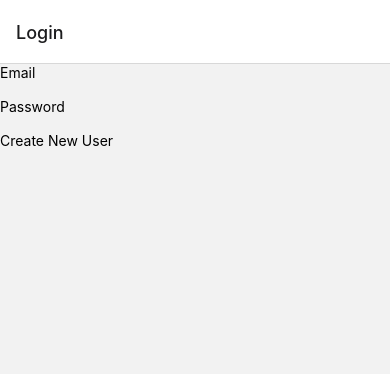
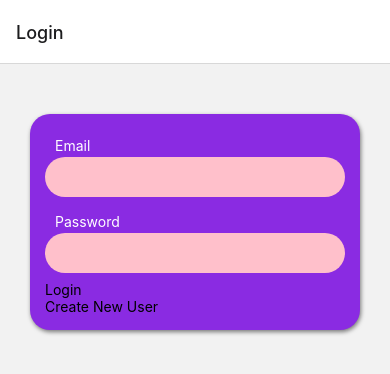
Before and after one commit to sabata06/reactNative-Firebase-Auth-App, a React Native app: screen /Login in a window 390 px wide. Shown: the top 374 px of the page. Built offline with nearby package versions, Linux system fonts and the light colour scheme.

Commit message:
login form styled

```diff
--- a/components/AuthContent.jsx
+++ b/components/AuthContent.jsx
@@ -5,7 +5,7 @@ import ButtonWhite from './ButtonWhite'
 
 export default function AuthContent({isLogin}) {
   return (
-    <View>
+    <View style={styles.container} >
         <AuthForm isLogin={isLogin}/>
         <View>
             <ButtonWhite>
@@ -16,4 +16,21 @@ export default function AuthContent({isLogin}) {
   )
 }
 
-const styles = StyleSheet.create({})
+const styles = StyleSheet.create({
+
+  container:{
+    backgroundColor:"blueviolet",
+    marginTop:50,
+    marginHorizontal:30,
+    padding:15,
+    borderRadius:20,
+    elevation:4,
+    shadowColor:"black",
+    shadowOffset:{width:1, height:2},
+    shadowOpacity:0.5,
+    shadowRadius:4
+
+
+  }
+
+})
--- a/components/AuthForm.jsx
+++ b/components/AuthForm.jsx
@@ -1,6 +1,7 @@
 import { StyleSheet, Text, View } from "react-native";
 import React, { useState } from "react";
 import Input from "./Input";
+import Button from "./Button";
 
 export default function AuthForm({ isLogin }) {
   const [enteredEmail, setEnteredEmail] = useState("");
@@ -32,6 +33,11 @@ export default function AuthForm({ isLogin }) {
         onUpdateValue={updateInput.bind(this, "password")}
         value={enteredPassword}
       />
+      <View>
+        <Button>
+          {isLogin ? "Login" : "Register"}
+        </Button>
+      </View>
     </View>
   );
 }
--- /dev/null
+++ b/components/Button.jsx
@@ -0,0 +1,12 @@
+import { StyleSheet, Text, View } from 'react-native'
+import React from 'react'
+
+export default function Button({children}) {
+  return (
+    <View>
+      <Text>{children}</Text>
+    </View>
+  )
+}
+
+const styles = StyleSheet.create({})
--- a/components/Input.jsx
+++ b/components/Input.jsx
@@ -9,9 +9,10 @@ export default function Input({
   secure,
 }) {
   return (
-    <View>
-      <Text>{label}</Text>
+    <View style={styles.inputContainer}>
+      <Text style={styles.label}>{label}</Text>
       <TextInput
+        style={styles.input}
         autoCapitalize="none"
         keyboardType={keyboardType}
         onChangeText={onUpdateValue}
@@ -22,4 +23,22 @@ export default function Input({
   );
 }
 
-const styles = StyleSheet.create({});
+const styles = StyleSheet.create({
+  inputContainer:{
+marginVertical:8,
+
+  },
+  label:{
+    color:"white",
+    marginBottom:3,
+    marginLeft:10,
+
+  },
+  input:{
+    backgroundColor:"pink",
+    padding:10,
+    borderRadius:20,
+    fontSize:16,
+
+  }
+});
```
